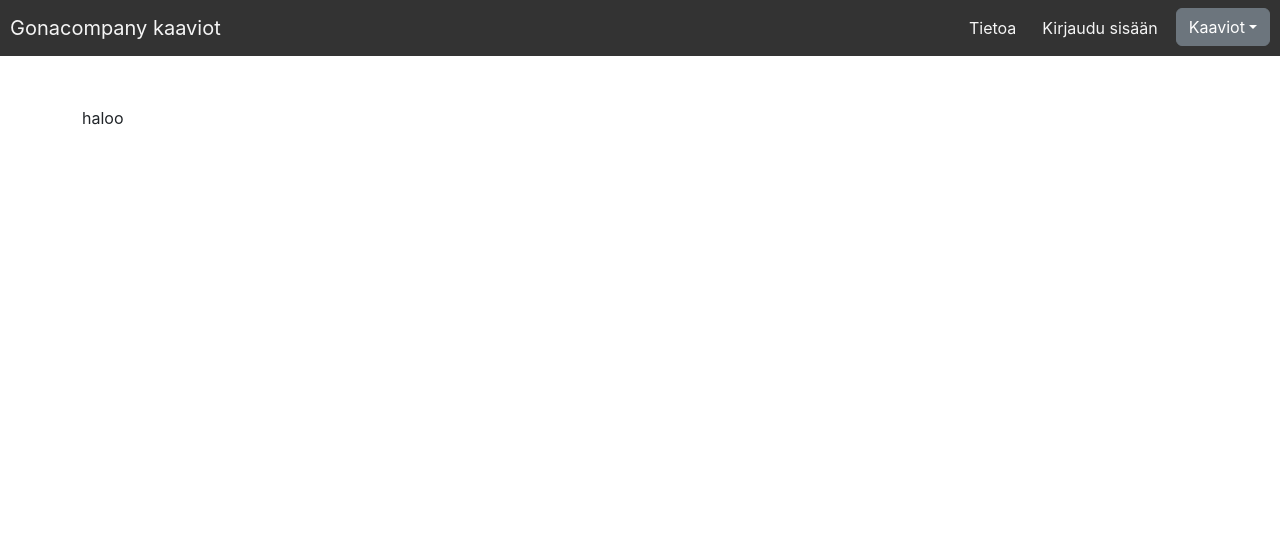
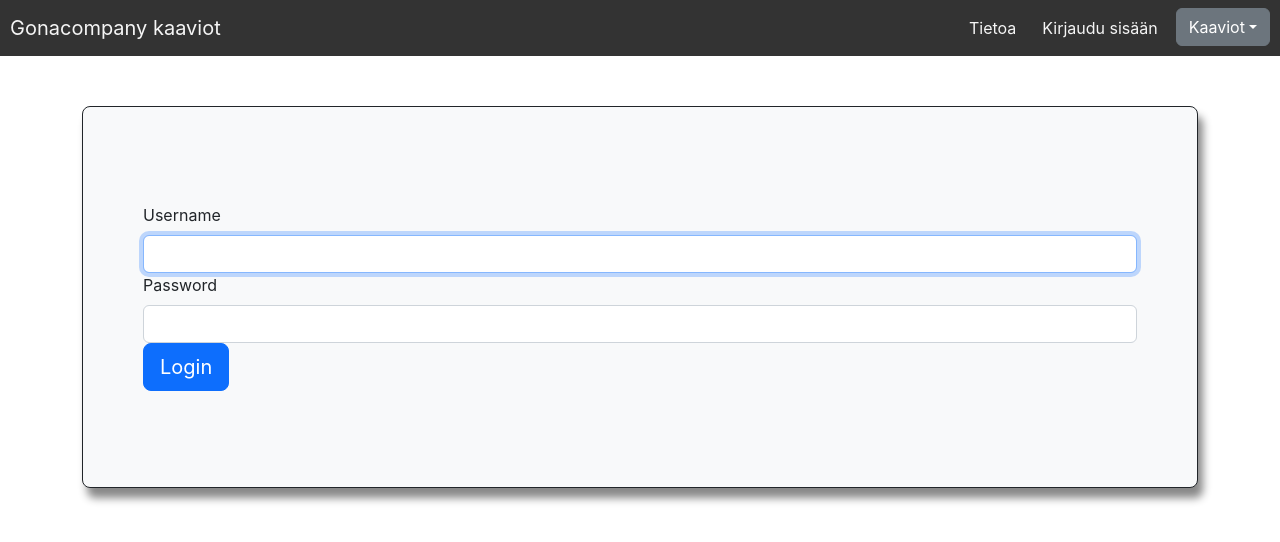
Before and after one commit to Web-ohjelmoinnin-sovellusprojekti-S2022/React-Frontend, a React (Create React App) app: page /login in a window 1280 px wide. Shown: the top 542 px of the page. Built offline with nearby package versions, Linux system fonts and the light colour scheme; the HTML template or start-up script is replaced by a standard one.

Commit message:
getting login to work

```diff
--- a/package.json
+++ b/package.json
@@ -11,6 +11,7 @@
     "cors": "^2.8.5",
     "express": "^4.18.2",
     "react": "^18.2.0",
+    "react-bootstrap": "^2.6.0",
     "react-chartjs-2": "^4.3.1",
     "react-dom": "^18.2.0",
     "react-router-dom": "^6.4.3",
--- a/src/App.js
+++ b/src/App.js
@@ -11,9 +11,14 @@ import Menu from './components/Menu';
 import Emission from './pages/Emission';
 import Customview from './pages/Customview';
 import {Routes, Route} from 'react-router-dom';
+import setAuthToken from './components/setAuthToken';
 
 
 function App() {
+  const token = localStorage.getItem("token");
+  if (token) {
+      setAuthToken(token);
+  }
   return (
     <>
     <NavBar />
@@ -21,9 +26,9 @@ function App() {
     <Routes>
       <Route path='/' element={<Home />} />
       <Route path='/about' element={<About />} />
-      <Route path='/login' element={<Login />} />
       <Route path='*' element={<NotFound />} />
       <Route path='/menu' element={<Menu />} />
+      <Route path='/login' element={<Login/>} />
       <Route path='/temperature' element={<Temperature />} />
       <Route path='/emission' element={<Emission />} />
       <Route path='/customview' element={<Customview />} />
--- a/src/pages/Login.js
+++ b/src/pages/Login.js
@@ -1,9 +1,57 @@
+import axios from "axios"
 import React from "react"
+import { useState } from "react";
+import { Form, Button, FormGroup, FormControl, ControlLabel } from "react-bootstrap";
+import setAuthToken from "../components/setAuthToken";
+export default function Login() {
+    const [user, setUser] = useState("");
+    const [password, setPassword] = useState("");
+    const handleSubmit = (e) => {
+        e.preventDefault()
+        axios.post("http://localhost:8080/login", {},
+            {
+                params: {
+                    user,
+                    password
+                }
+            }).then(response => {
+                const token = response.data
+                localStorage.setItem("token", token)
+                setAuthToken(token)
 
-export default function Login() {
+            }).catch(error => {
+                alert(error)
+            })
+    }
+
     return (
-        <div id="login">
-            <p>haloo</p>
+        <div id='chart' style={{ display: 'flex', alignItems: 'center', flexWrap: 'wrap' }} className="p-5 mb-4 bg-light rounded-3">
+            <div className="container-fluid py-5">
+                <div className="Login">
+                    <Form onSubmit={handleSubmit}>
+                        <Form.Group size="lg" controlId="user">
+                            <Form.Label>Username</Form.Label>
+                            <Form.Control
+                                autoFocus
+                                type="user"
+                                value={user}
+                                onChange={(e) => setUser(e.target.value)}
+                            />
+                        </Form.Group>
+                        <Form.Group size="lg" controlId="password">
+                            <Form.Label>Password</Form.Label>
+                            <Form.Control
+                                type="password"
+                                value={password}
+                                onChange={(e) => setPassword(e.target.value)}
+                            />
+                        </Form.Group>
+                        <Button block="true" size="lg" type="submit"  >
+                            Login
+                        </Button>
+                    </Form>
+                </div>
+            </div>
         </div>
     )
 }
```
Also changed, not shown: src/components/RouteGuard.js (added, +25 -0 lines), 2 other files (tests, documents, lock files or other folders).
